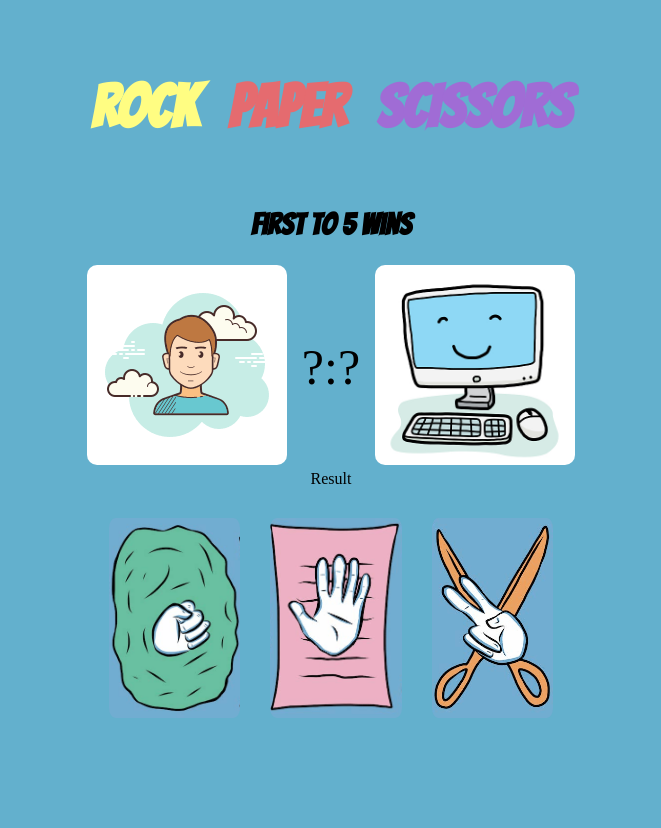
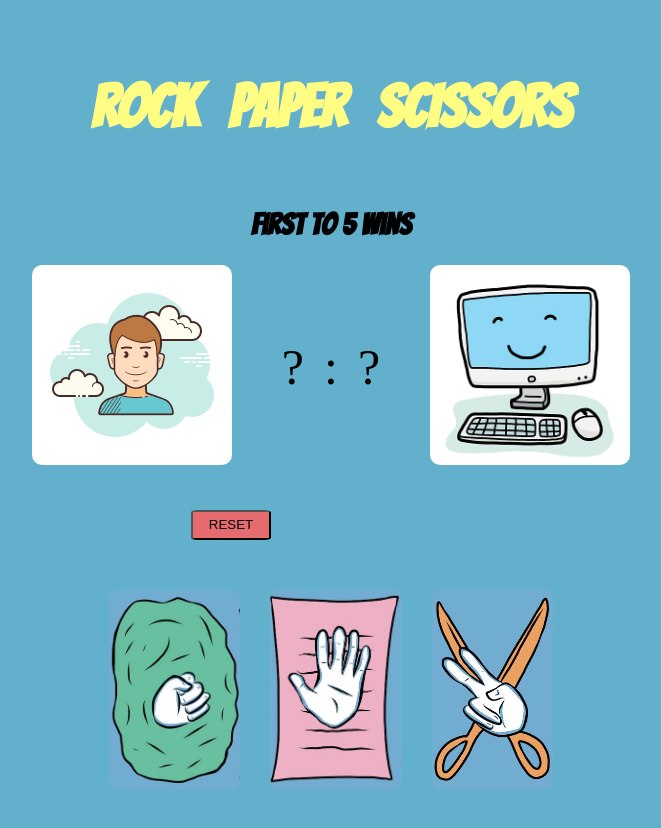
Before and after one commit to EzioAuditore01/Rock_Paper_Scissors, a plain HTML site: page index.html in a window 1280 px wide. Shown: the whole page, without its empty margins (309-970 px from the left). Before the commit the page ends 800 px from the top, so only its background shows below. Drawn offline with Linux system fonts and the light colour scheme.

Commit message:
css updates

```diff
--- a/app.js
+++ b/app.js
@@ -20,9 +20,12 @@ rockBtn.addEventListener('click', function () {
 
         if (userScore === winningScore || computerScore === winningScore) {
             isGameOver = true;
+            setFinalMessage();
+        }
+        else {
+            result.textContent = round;
         }
 
-        result.textContent = round;
     }
 
 
@@ -38,9 +41,12 @@ paperBtn.addEventListener('click', function () {
 
         if (userScore === winningScore || computerScore === winningScore) {
             isGameOver = true;
+            setFinalMessage();
+        } else {
+            result.textContent = round;
         }
 
-        result.textContent = round;
+
     }
 });
 
@@ -53,9 +59,12 @@ scissorsBtn.addEventListener('click', function () {
 
         if (userScore === winningScore || computerScore === winningScore) {
             isGameOver = true;
+            setFinalMessage();
         }
 
-        result.textContent = round;
+        else {
+            result.textContent = round;
+        }
     }
 });
 
@@ -143,3 +152,10 @@ function game(input) {
     p2Score.innerText = computerScore;
 
 }
+
+
+function setFinalMessage() {
+    return userScore > computerScore
+        ? (result.textContent = 'You won!')
+        : (result.textContent = 'You lost...')
+}
--- a/index.html
+++ b/index.html
@@ -35,8 +35,8 @@
 
     </div>
 
-    <div id="result">Result</div>
-
+    <div id="result"></div>
+    <button id="reset">RESET</button>
 
     <div class="rps">
 
--- a/style.css
+++ b/style.css
@@ -11,23 +11,18 @@ span {
     margin: 15px;
 }
 
-#s1 {
+h1 {
     color:#FFFD82;
 }
 
-#s2 {
-    color: #E56B6F;
-}
 
-#s3 {
-   color: #A06CD5
-}
 
 
 .score {
     display: flex;
     align-items: center;
     font-size: 50px;
+    gap: 20px;
 }
 
 
@@ -63,18 +58,34 @@ h2 {
     display: flex;
     justify-content: center;
     font-size: 20px;
-    gap: 15px;
+    gap:50px;
 }
 
 #result {
     display: flex;
     justify-content: center;
+    font-size: 20px;
+    margin: 20px;
 }
 
+#reset {
+    display: block;
+        margin-left: 500px;
+   width: 80px;
+    height: 30px;
+    margin-right: 500px;
+    border-radius: 8%;
+    background-color: #E56B6F;
+
+
+
+
+}
 .rps {
     display: flex;
     flex-direction: row;
     justify-content: center;
+    padding:20px;
     margin: 30px;
     gap: 30px;
     transition: all 0.5s;
```
